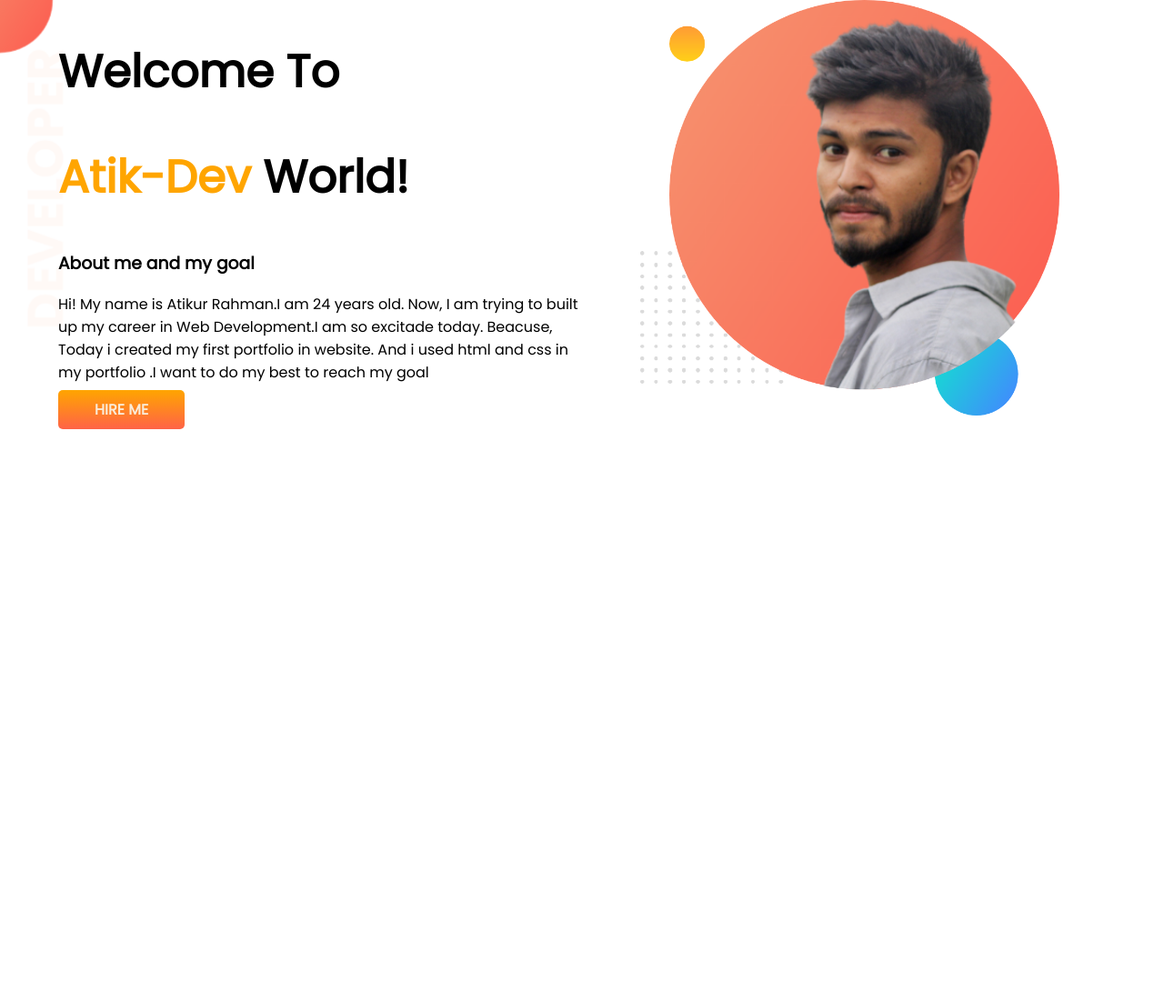
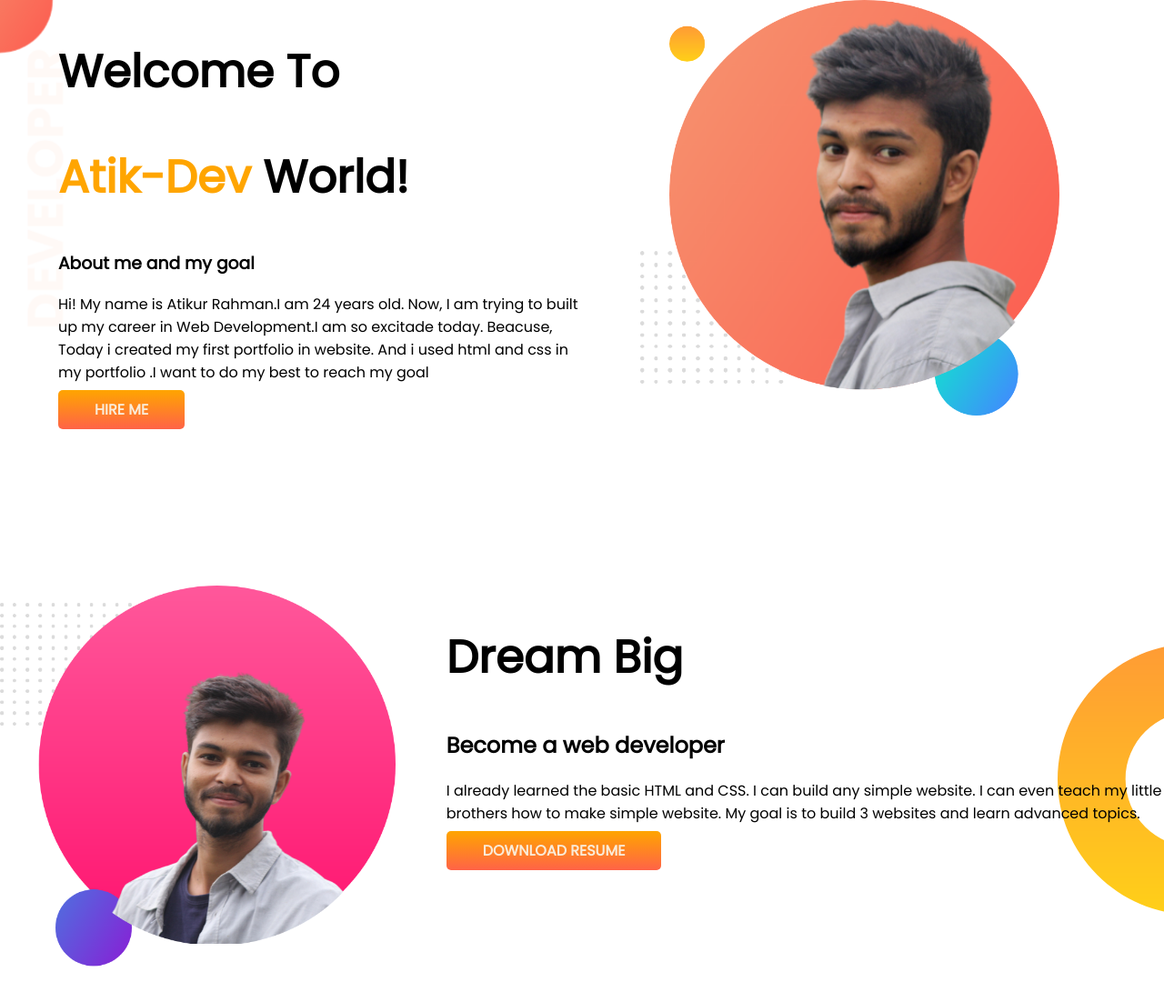
Before and after one commit to atikbd-dev/developer-portfolio, a plain HTML site: page index.html in a window 1280 px wide. Shown: the whole page at 91% size. Before the commit the page ends 800 px from the top, so only its background shows below. Drawn offline with Linux system fonts and the light colour scheme.

Commit message:
dream added

```diff
--- a/index.html
+++ b/index.html
@@ -27,6 +27,22 @@
             <div class="half-width"><img src="images/Atikur.png" alt=""></div>
 
       </section>
+      <section class="big-dream">
+        <div >
+       <img class="images" src="images/atikur2.png" alt="">
+        </div>
+        <div class="body">
+          <h1>Dream Big</h1>
+          <h2>Become a web developer</h2>
+          <p>
+            I already learned the basic HTML and CSS. I can build any simple website.
+             I can even teach my little brothers how to make simple website.
+             My goal is to build 3 websites and learn advanced topics.
+             </p>
+
+          <a class="link-button" href="">DOWNLOAD RESUME</a>
+        </div>
+      </section>
 
 </body>
 </html>
--- a/style.css
+++ b/style.css
@@ -1,6 +1,7 @@
 body{
     font-family: 'Poppins', sans-serif;
     margin: 0%;
+
 }
 h1{
     font-size: 50px;
@@ -9,7 +10,9 @@ h1{
     color: orange;
 }
 section{
+    margin-bottom: 180px;
     display:flex
+
 }
 .half-width{
     width: 50%;
@@ -31,3 +34,17 @@ section{
     background-image: url(images/top-banner.png);
     background-repeat: no-repeat;
 }
+.images{
+    width: 120%;
+}
+.body{
+    margin-left: 10%;
+}
+.big-dream{
+    background-image: url(images/dream-bg.png)  ;
+
+    background-repeat: no-repeat;
+    background-position: right;
+
+
+}
```
Also changed, not shown: images/atikur2.png (added), images/my-bg2.png (deleted).
